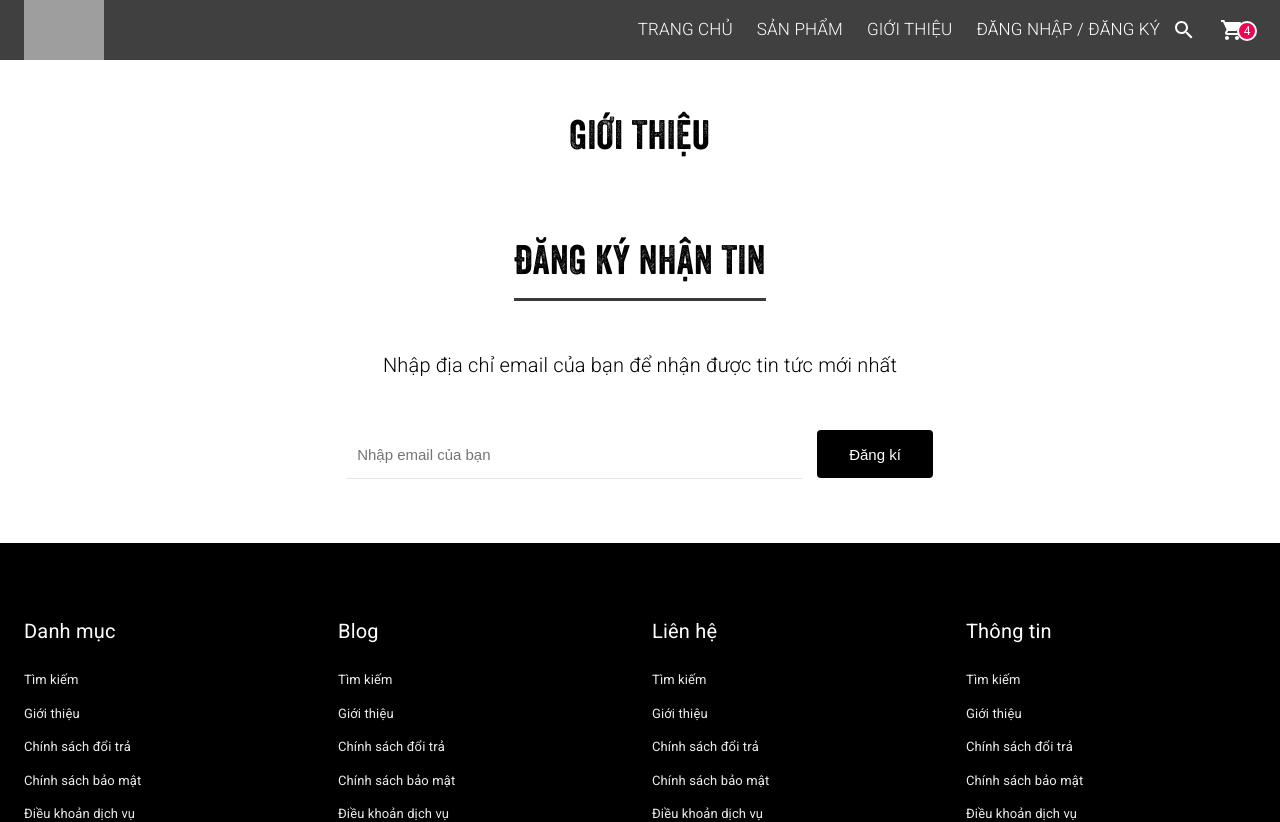
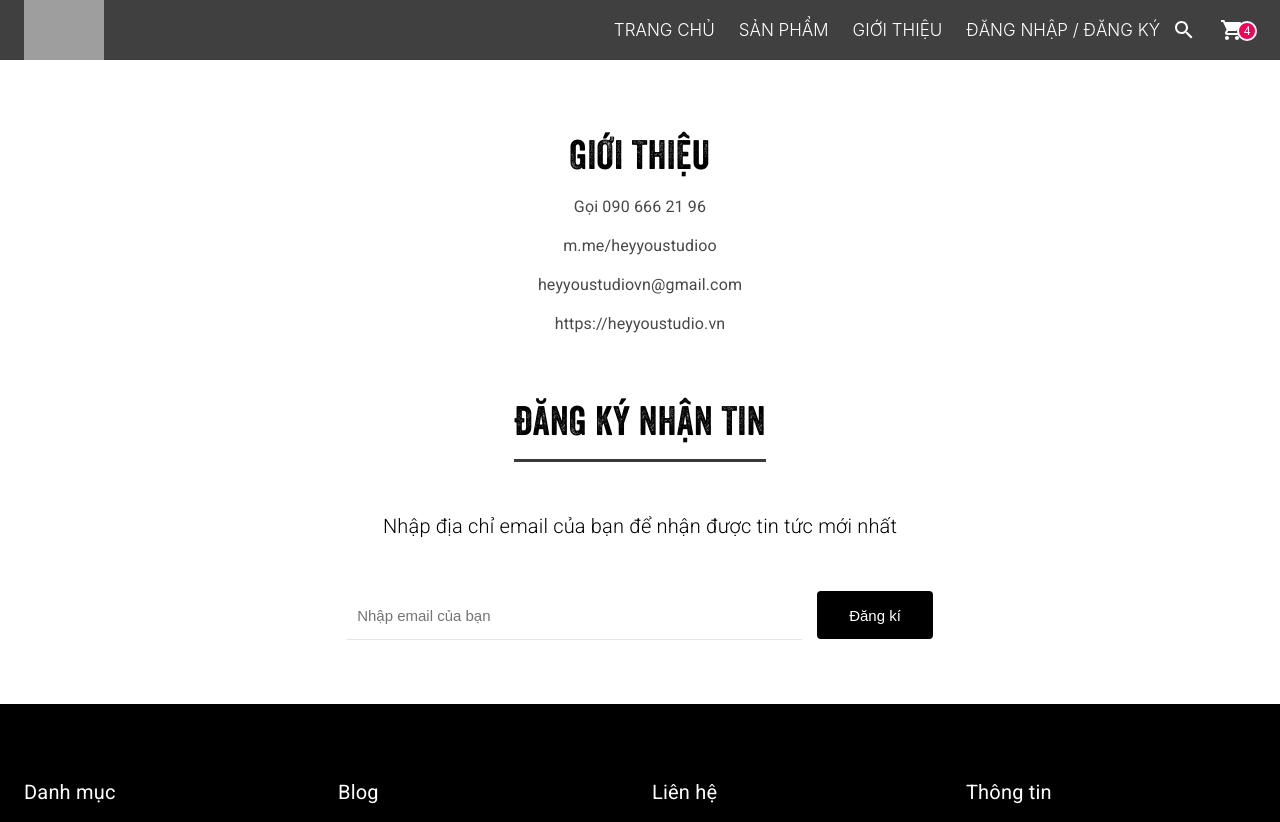
Before and after one commit to thienvu97ht/Heyyou-ReactJS, a React (Create React App) app: page /abouts in a window 1280 px wide. Shown: the top 822 px of the page. Built offline with nearby package versions, Linux system fonts and the light colour scheme; grey boxes are pictures that could not be loaded.

Commit message:
Fix link header & abouts

```diff
--- a/src/components/Header/index.jsx
+++ b/src/components/Header/index.jsx
@@ -11,6 +11,7 @@ import {
 } from "@material-ui/core";
 import { Search, ShoppingCart } from "@material-ui/icons";
 import React, { useState } from "react";
+import { Link } from "react-router-dom";
 import { useStyles } from "./style";
 
 const StyledBadge = withStyles((theme) => ({
@@ -51,10 +52,10 @@ function Header() {
           />
           <Box component="ul">
             <Box component="li">
-              <Typography>TRANG CHỦ</Typography>
+              <Link to="/">TRANG CHỦ</Link>
             </Box>
             <Box component="li" className={classes.subMenu}>
-              <Typography>SẢN PHẨM</Typography>
+              <Link to="/products">SẢN PHẨM</Link>
               <Box component="ul" className={classes.menuProducts}>
                 <Box component="li">
                   <Typography>TEE</Typography>
@@ -74,10 +75,10 @@ function Header() {
               </Box>
             </Box>
             <Box component="li">
-              <Typography>GIỚI THIỆU</Typography>
+              <Link to="/abouts">GIỚI THIỆU</Link>
             </Box>
             <Box component="li">
-              <Typography>ĐĂNG NHẬP / ĐĂNG KÝ</Typography>
+              <Link to="/auth">ĐĂNG NHẬP / ĐĂNG KÝ</Link>
             </Box>
             <Box component="li" style={{ marginLeft: 0 }}>
               <IconButton color="inherit" onClick={handleSearchClick}>
--- a/src/components/Header/style.js
+++ b/src/components/Header/style.js
@@ -40,9 +40,11 @@ export const useStyles = makeStyles((theme) => ({
         display: "flex",
         alignItems: "center",
 
-        "& > p": {
+        "& > a": {
           fontSize: "17px",
           fontWeight: "300",
+          textDecoration: "none",
+          color: "white",
 
           "&:hover": {
             textDecoration: "underline",
--- a/src/pages/Abouts/index.jsx
+++ b/src/pages/Abouts/index.jsx
@@ -12,6 +12,12 @@ function AboutsPage() {
       <Box className={classes.titleBox}>
         <Typography>GIỚI THIỆU</Typography>
       </Box>
+      <Box className={classes.aboutsContent}>
+        <Typography>Gọi 090 666 21 96</Typography>
+        <Typography>m.me/heyyoustudioo</Typography>
+        <Typography>heyyoustudiovn@gmail.com</Typography>
+        <Typography>https://heyyoustudio.vn</Typography>
+      </Box>
     </Container>
   );
 }
--- a/src/pages/Abouts/style.js
+++ b/src/pages/Abouts/style.js
@@ -2,13 +2,12 @@ import { makeStyles } from "@material-ui/core";
 
 export const useStyles = makeStyles((theme) => ({
   root: {
-    paddingTop: "100px",
+    paddingTop: "120px",
+    marginBottom: "50px",
   },
 
   titleBox: {
-    marginBottom: "50px",
     textAlign: "center",
-    display: "block",
 
     "& > p": {
       fontSize: "40px",
@@ -19,4 +18,13 @@ export const useStyles = makeStyles((theme) => ({
       display: "inline-block",
     },
   },
+
+  aboutsContent: {
+    textAlign: "center",
+
+    "& > p": {
+      color: "#484848",
+      marginBottom: "15px",
+    },
+  },
 }));
```
